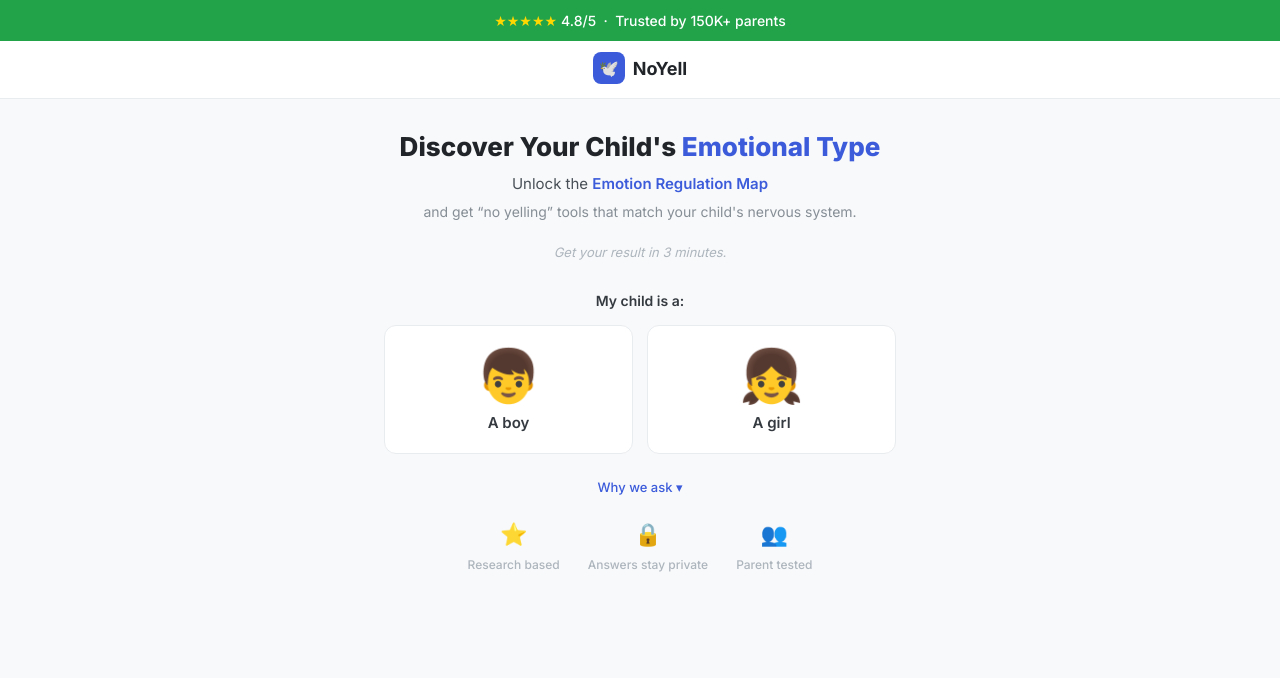
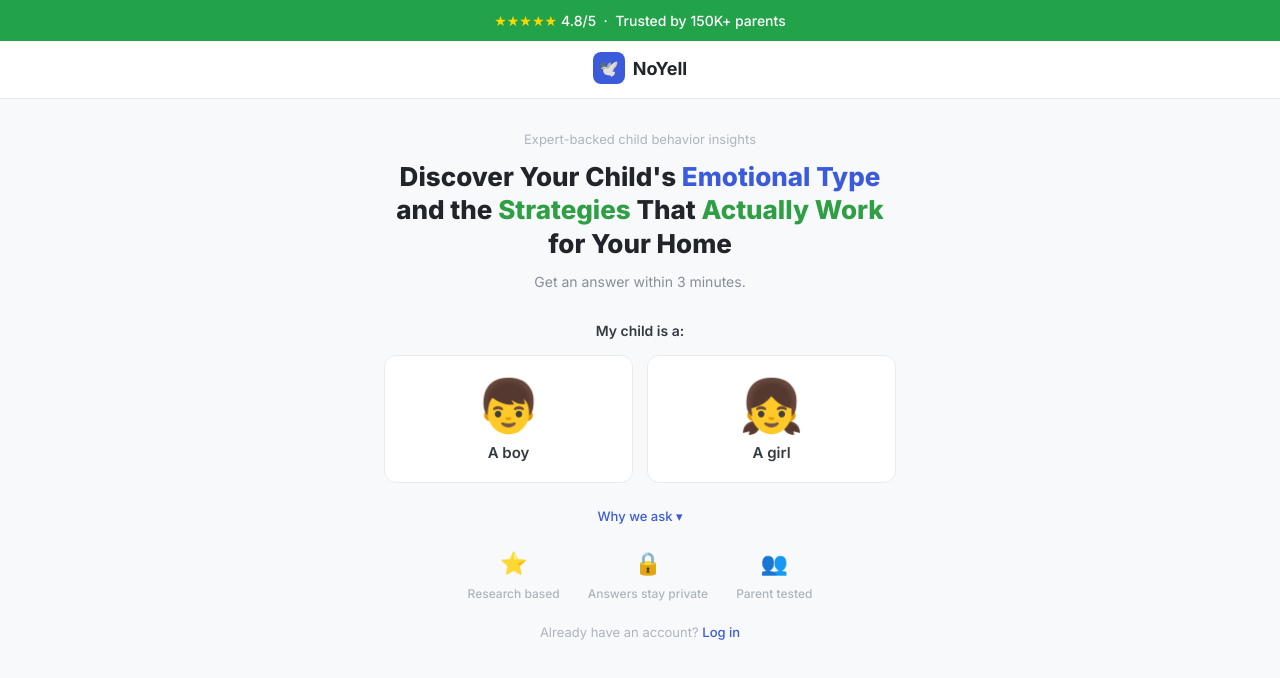
Before and after one commit to tadaskrivickas1/noyellapp, a Next.js app in the folder noyellapp-v2/: page /onboarding in a window 1280 px wide. Shown: the top 678 px of the page. Built offline with nearby package versions, Linux system fonts and the light colour scheme.

Commit message:
Update hero screen title copy and add Log in link

```diff
--- a/noyellapp-v2/components/quiz/screens/HeroScreen.tsx
+++ b/noyellapp-v2/components/quiz/screens/HeroScreen.tsx
@@ -17,19 +17,20 @@ export default function HeroScreen({ onSelectGender }: HeroScreenProps) {
 
   return (
     <div className="screen-enter">
-      <h1 style={{ fontSize: 26, fontWeight: 800, lineHeight: 1.3, textAlign: 'center', color: 'var(--gray-900)', marginBottom: 8 }}>
+      <p style={{ textAlign: 'center', fontSize: 13, color: 'var(--gray-500)', marginBottom: 10 }}>
+        Expert-backed child behavior insights
+      </p>
+      <h1 style={{ fontSize: 26, fontWeight: 800, lineHeight: 1.3, textAlign: 'center', color: 'var(--gray-900)', marginBottom: 10 }}>
         Discover Your Child&apos;s{' '}
         <span style={{ color: 'var(--blue)' }}>Emotional Type</span>
+        {' '}and the{' '}
+        <span style={{ color: 'var(--green)' }}>Strategies</span>
+        {' '}That{' '}
+        <span style={{ color: 'var(--green)' }}>Actually Work</span>
+        {' '}for Your Home
       </h1>
-      <p style={{ textAlign: 'center', fontSize: 15, color: 'var(--gray-700)', lineHeight: 1.55, marginBottom: 6 }}>
-        Unlock the{' '}
-        <span style={{ color: 'var(--blue)', fontWeight: 600 }}>Emotion Regulation Map</span>
-      </p>
-      <p style={{ textAlign: 'center', fontSize: 14, color: 'var(--gray-600)', lineHeight: 1.55, marginBottom: 20 }}>
-        and get &ldquo;no yelling&rdquo; tools that match your child&apos;s nervous system.
-      </p>
-      <p style={{ textAlign: 'center', fontSize: 13, color: 'var(--gray-500)', marginBottom: 28, fontStyle: 'italic' }}>
-        Get your result in 3 minutes.
+      <p style={{ textAlign: 'center', fontSize: 14, color: 'var(--gray-600)', marginBottom: 28 }}>
+        Get an answer within 3 minutes.
       </p>
       <p style={{ textAlign: 'center', fontSize: 14, fontWeight: 600, color: 'var(--gray-800)', marginBottom: 14 }}>
         My child is a:
@@ -100,6 +101,12 @@ export default function HeroScreen({ onSelectGender }: HeroScreenProps) {
           </div>
         ))}
       </div>
+
+      {/* Log in link */}
+      <p style={{ textAlign: 'center', fontSize: 13, color: 'var(--gray-500)' }}>
+        Already have an account?{' '}
+        <a href="#" style={{ color: 'var(--blue)', fontWeight: 500, textDecoration: 'none' }}>Log in</a>
+      </p>
     </div>
   );
 }
```
